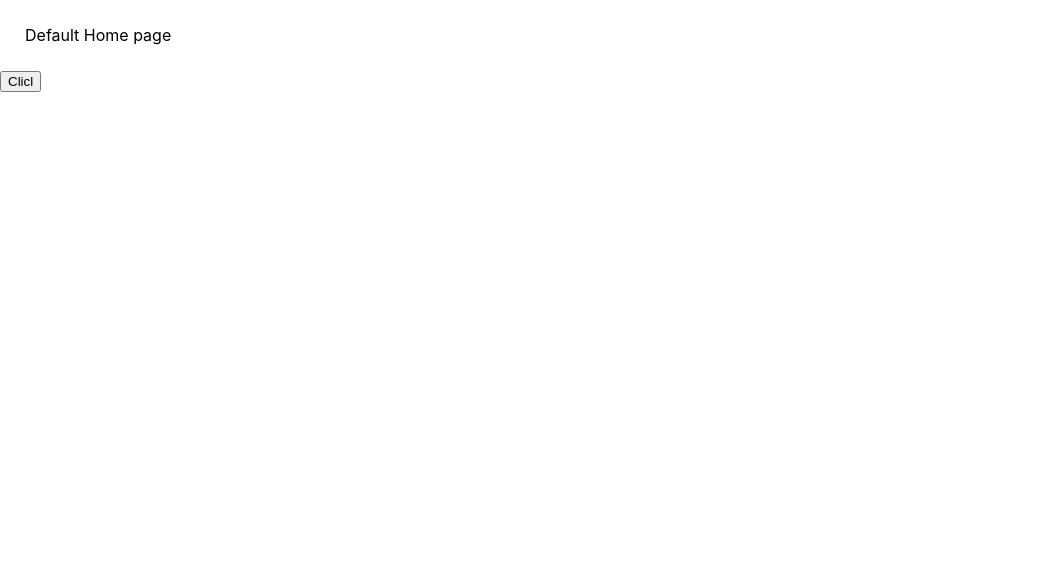
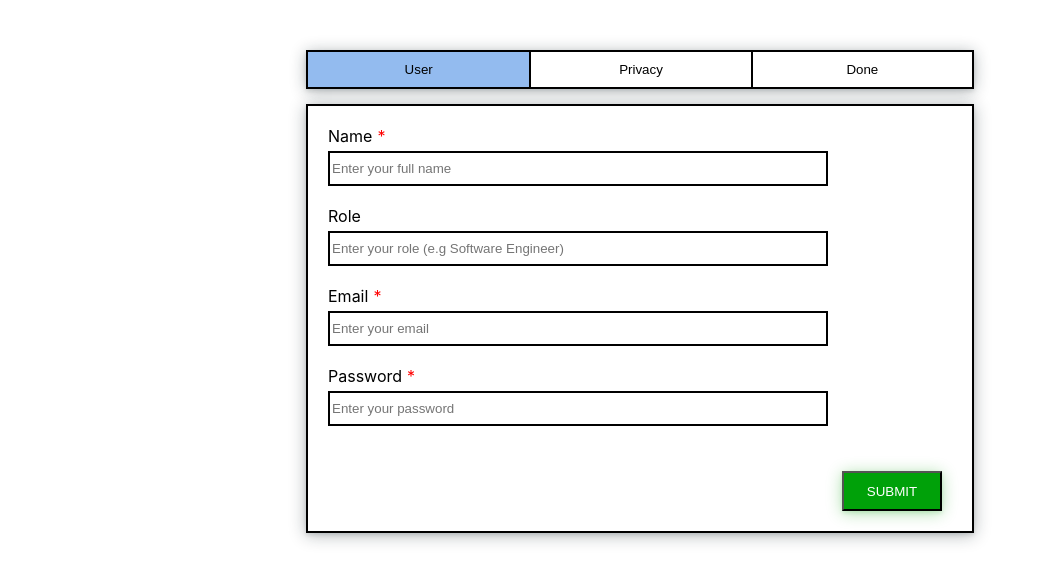
Before and after one commit to oreoluwade/tray-io-form-stage, a Next.js app: page / in a window 1280 px wide. Shown: the top 582 px of the page, without its empty margins (0-1045 px from the left). Built offline with nearby package versions, Linux system fonts and the light colour scheme.

Commit message:
Mount components in selectedTab in homepage

```diff
--- a/src/pages/index.js
+++ b/src/pages/index.js
@@ -1,23 +1,37 @@
-import { useSelector, useDispatch } from 'react-redux';
-import { setFormStep } from '../redux/actions/form.action';
+import { useSelector } from 'react-redux';
+import { Spacer, Tabs } from '../components';
+import DoneTabContent from '../components/done-tab-content';
+import PrivacyForm from '../components/privacy-form';
+import UserForm from '../components/user-form';
 import styles from '../styles/Home.module.scss';
 
+const tabsWithSubmitButton = ['User', 'Privacy'];
+
 const Home = () => {
-  const dispatch = useDispatch();
-  const form = useSelector(state => state.form);
+  const selectedTab = useSelector(state => state.form.selectedTab);
+
+  const handleSubmit = () => {};
 
   return (
-    <>
-      <div className={styles.container}>Default Home page</div>
-      <button
-        type="button"
-        onClick={() => {
-          dispatch(setFormStep(form.step + 1));
-        }}
-      >
-        Clicl
-      </button>
-    </>
+    <div className={styles.container}>
+      <Tabs selectedTab="" />
+      <Spacer height="15px" />
+      <div className={styles.form_wrapper}>
+        {selectedTab === 'User' && <UserForm />}
+        {selectedTab === 'Privacy' && <PrivacyForm />}
+        {selectedTab === 'Done' && <DoneTabContent />}
+
+        {tabsWithSubmitButton.includes(selectedTab) && (
+          <button
+            className={styles.submit_button}
+            onClick={handleSubmit}
+            type="button"
+          >
+            SUBMIT
+          </button>
+        )}
+      </div>
+    </div>
   );
 };
 
--- a/src/styles/Home.module.scss
+++ b/src/styles/Home.module.scss
@@ -2,5 +2,29 @@
 
 
 .container {
-  padding: 25px;
+  padding: 50px;
+  display: flex;
+  flex-direction: column;
+  width: 60vw;
+  margin: 0 auto;
 }
+
+.form_wrapper {
+  position: relative;
+  min-height: 300px;
+  border: 2px solid $black;
+  padding: 20px 30px 25px 20px;
+  box-shadow: rgba(14, 30, 37, 0.12) 0px 2px 4px 0px, rgba(14, 30, 37, 0.32) 0px 2px 16px 0px;
+}
+
+.submit_button {
+  width: 100px;
+  height: 40px;
+  background-color: $green;
+  color: $white;
+  position: absolute;
+  bottom: 20px;
+  right: 30px;
+  box-shadow: rgba(0, 161, 9, 0.12) 0px 2px 4px 0px, rgba(0, 161, 9, 0.32) 0px 2px 16px 0px;
+
+}
--- a/src/styles/globals.scss
+++ b/src/styles/globals.scss
@@ -15,6 +15,10 @@ a {
   text-decoration: none;
 }
 
+p, h1, h2, h3, h4, h5, h6, label {
+  margin: 0;
+}
+
 * {
   box-sizing: border-box;
 }
```
